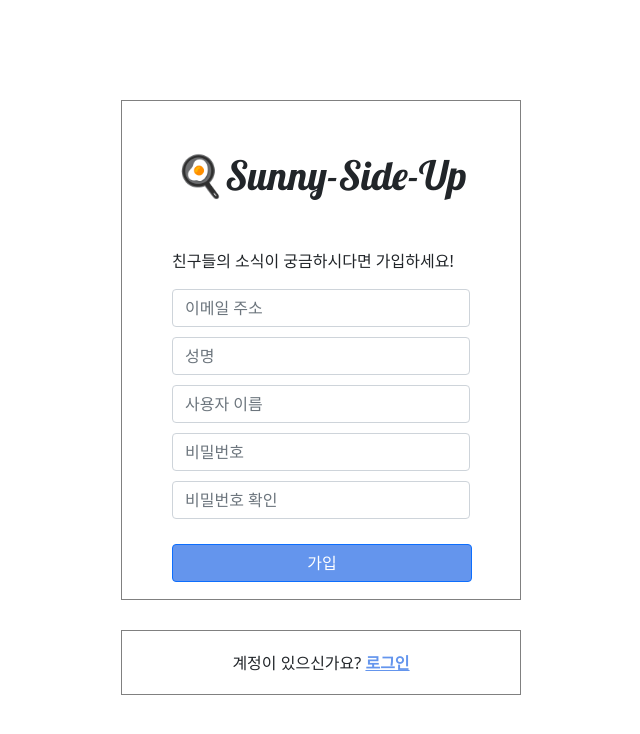
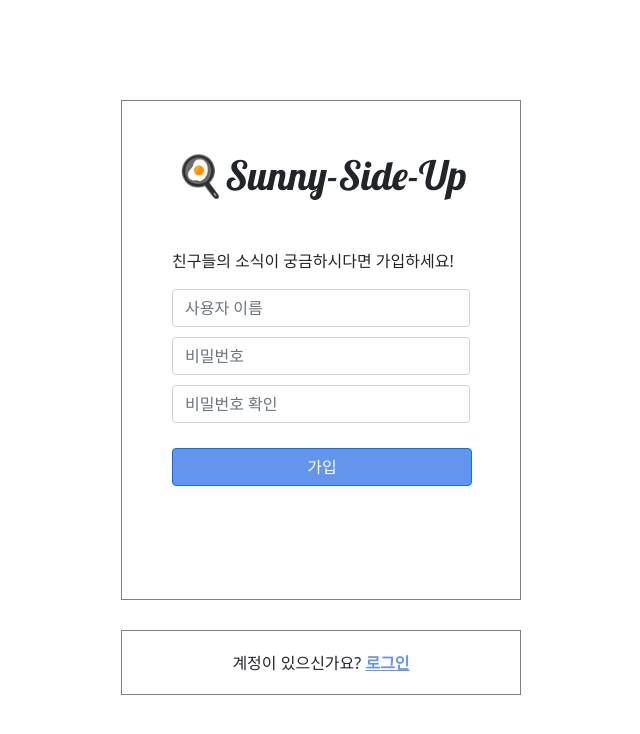
Before and after one commit to kbm1933/SUNNY-SIDE-UP, a Django app: page /sign-up/ in a window 1280 px wide. Shown: the top 734 px of the page, without its empty margins (319-959 px from the left). Run offline with Django 4.2, Linux system fonts and the light colour scheme.

Commit message:
edit signup.html

```diff
--- a/templates/user/signup.html
+++ b/templates/user/signup.html
@@ -74,6 +74,14 @@
         margin: auto;
     }
 
+    .error_msg{
+        background-color : rgb(244, 91, 91);
+        border-radius: 5%;
+        color: beige;
+        text-align: center;
+
+    }
+
 
 
 
@@ -85,20 +93,29 @@
 
     <h1 class="headlight"> 🍳Sunny-Side-Up </h1>
     <p> 친구들의 소식이 궁금하시다면 가입하세요! </p>
+<form method = 'POST' action = "/sign-up/">
+    {% csrf_token %}
 
     <div class="mb-3">
-        <input type="email" class="my-input form-control" id="exampleFormControlInput1" placeholder="이메일 주소">
-        <input type="email" class="my-input form-control" id="exampleFormControlInput1" placeholder="성명">
-        <input type="email" class="my-input form-control" id="exampleFormControlInput1" placeholder="사용자 이름">
-        <input type="email" class="my-input form-control" id="exampleFormControlInput1" placeholder="비밀번호">
-        <input type="email" class="my-input form-control" id="exampleFormControlInput1" placeholder="비밀번호 확인">
-        <button type="button" class="mybtn btn btn-primary">가입</button>
+        <input type="text" class="my-input form-control" id="username" name="username" placeholder="사용자 이름">
+        <input type="password" class="my-input form-control" id="password" name="password" placeholder="비밀번호">
+        <input type="password" class="my-input form-control" id="password2" name="password2" placeholder="비밀번호 확인">
+
+        {% if error %}
+            <div class="error_msg" role="alert">
+                {{ error }}
+            </div>
+        {% endif %}
+        <button type="submit" class="mybtn btn btn-primary">가입</button>
     </div>
+
+
+</form>
 
 </div>
 
 <div class="wrap-bottom">
-    <h8> 계정이 있으신가요? <a class="sign-up-btn-color" href="...">로그인</a></h8>
+    <h8> 계정이 있으신가요? <a class="sign-up-btn-color" href="/sign-in">로그인</a></h8>
 </div>
 
 </body>
```
